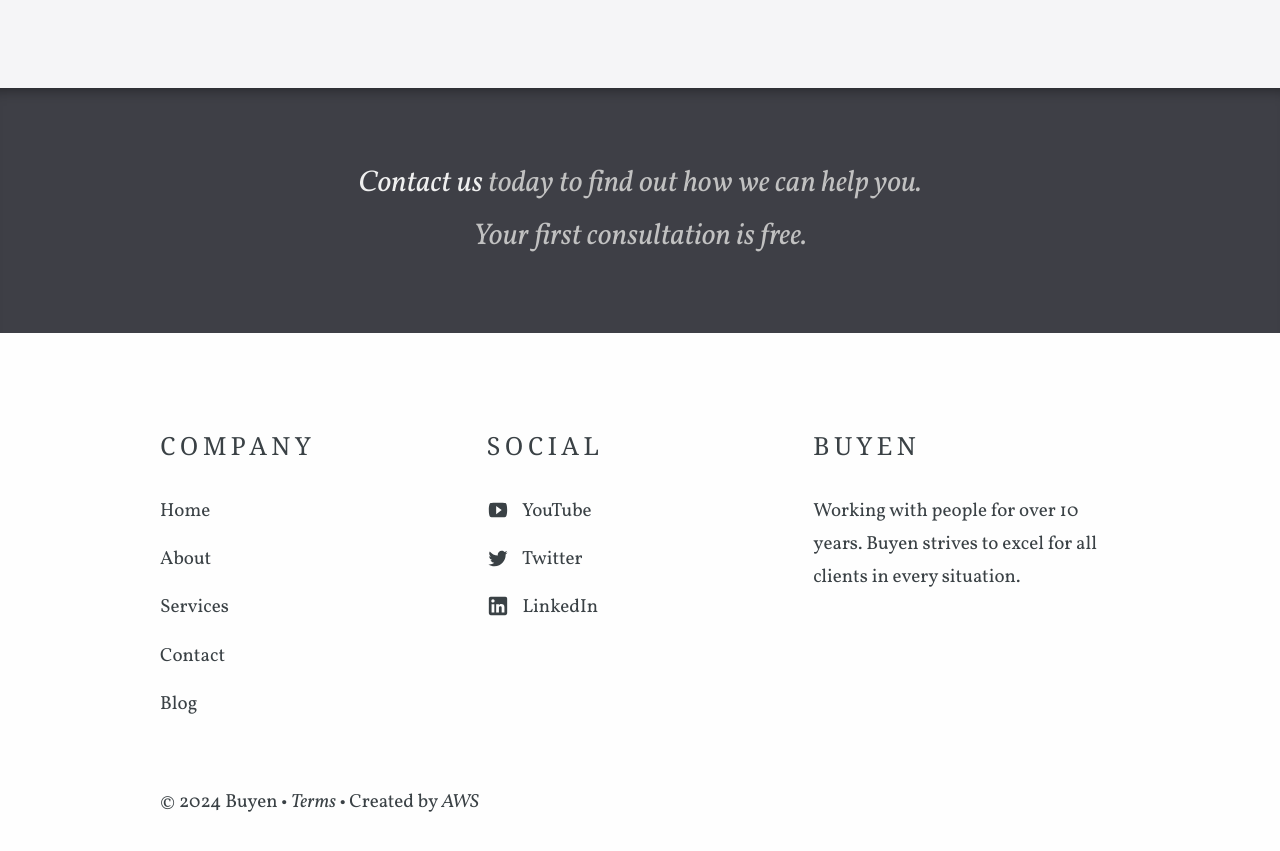
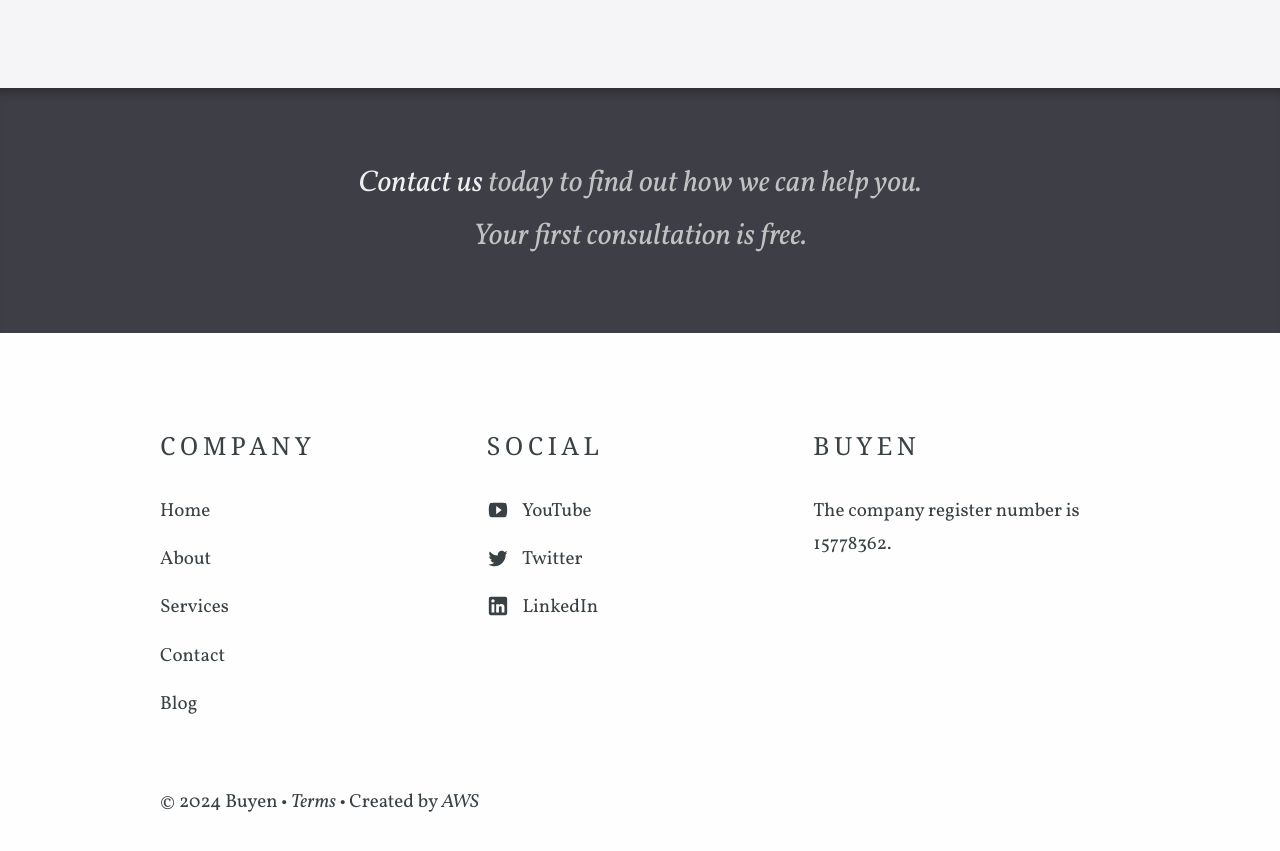
Before and after one commit to buyenworld/buyenworld.github.io, a Jekyll site: the page built from index.html, in a window 1280 px wide and 900 px high, scrolled down 1056 px. Shown: the top 851 px of the window. Built offline with Jekyll 4.4.1, drawn with Linux system fonts in a browser that asks for light colours; some web fonts are replaced.

Commit message:
company data
company data

```diff
--- a/_data/company.yml
+++ b/_data/company.yml
@@ -1,5 +1,5 @@
 title: Buyen
-description: Working with people for over 10 years. Buyen strives to excel for all clients in every situation.
+description: The company register number is 15778362.
 contact_email_address: info@buyenworld.com
 phone: + (86) 1522 1294 696
 address: 71-75 Shelton Street, Covent Garden, London, United Kingdom, WC2H 9JQ
```
